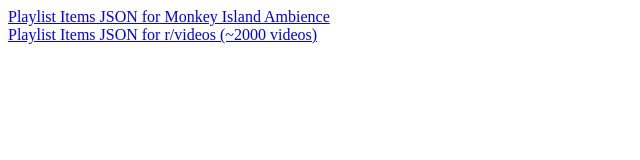
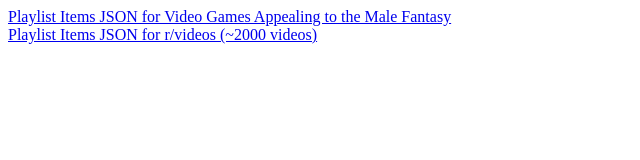
Before and after one commit to ThatGuySam/youtube-json-server, a website: page public/index.html in a window 1280 px wide. Shown: the whole page, without its empty margins (0-640 px from the left). Drawn offline with Linux system fonts and the light colour scheme.

Commit message:
Update to working playlist

```diff
--- a/public/index.html
+++ b/public/index.html
@@ -8,7 +8,7 @@
 <title>YouTube JSON Server</title>
 </head>
 <body>
-    <a href="/playlist-items/PL5m2E4NlwhJa_SJ4dcAZNxtr50PSkIAMI">Playlist Items JSON for Monkey Island Ambience</a>
+    <a href="/playlist-items/PLaa9cZC07ZPGuR0_fqhHOrsEOZbdNeg25">Playlist Items JSON for Video Games Appealing to the Male Fantasy</a>
     <br>
     <a href="/playlist-items/PL_3yUKBsaMOxCDcm2yt0Q1nHTnAYgTAAq">Playlist Items JSON for r/videos (~2000 videos)</a>
     <br>
```
